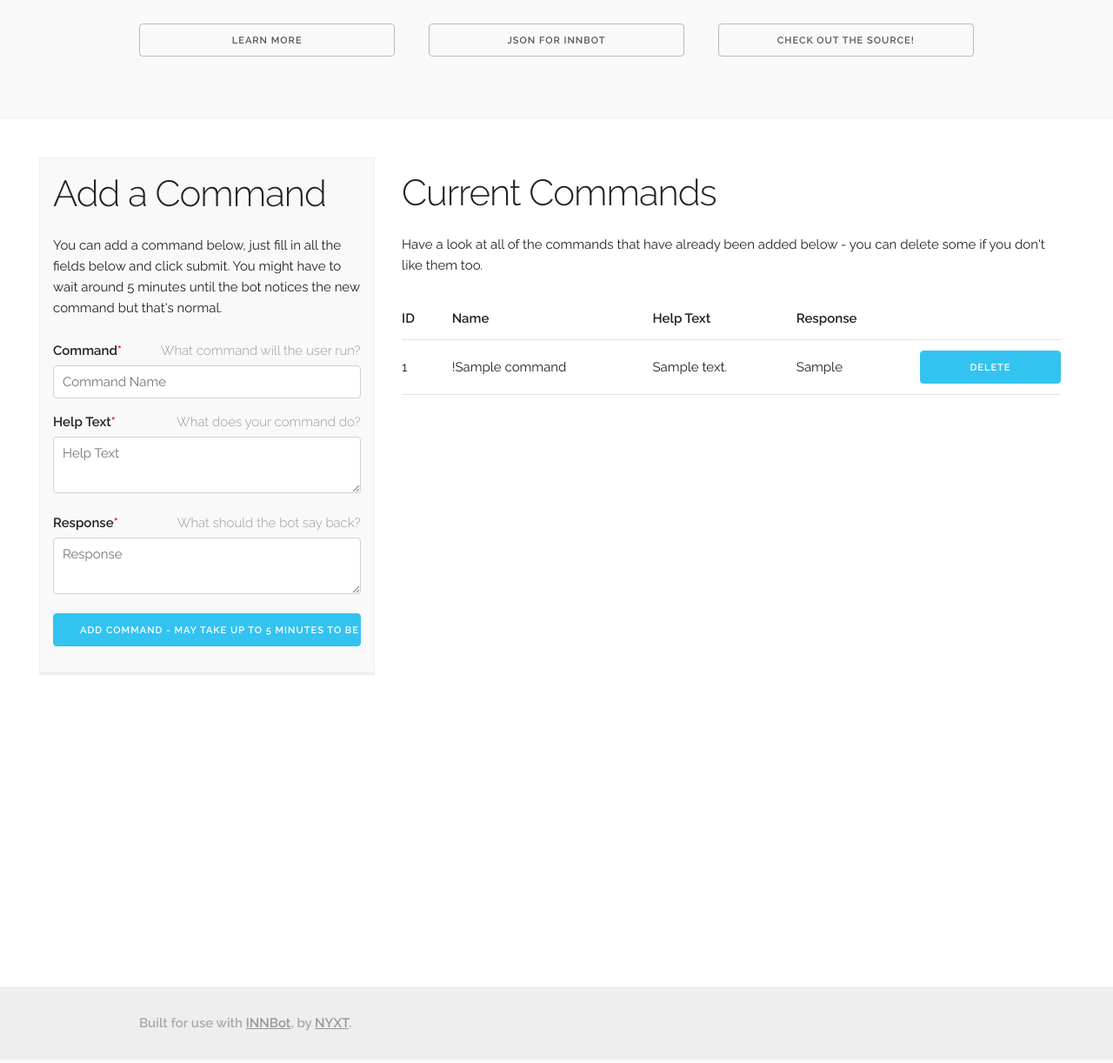
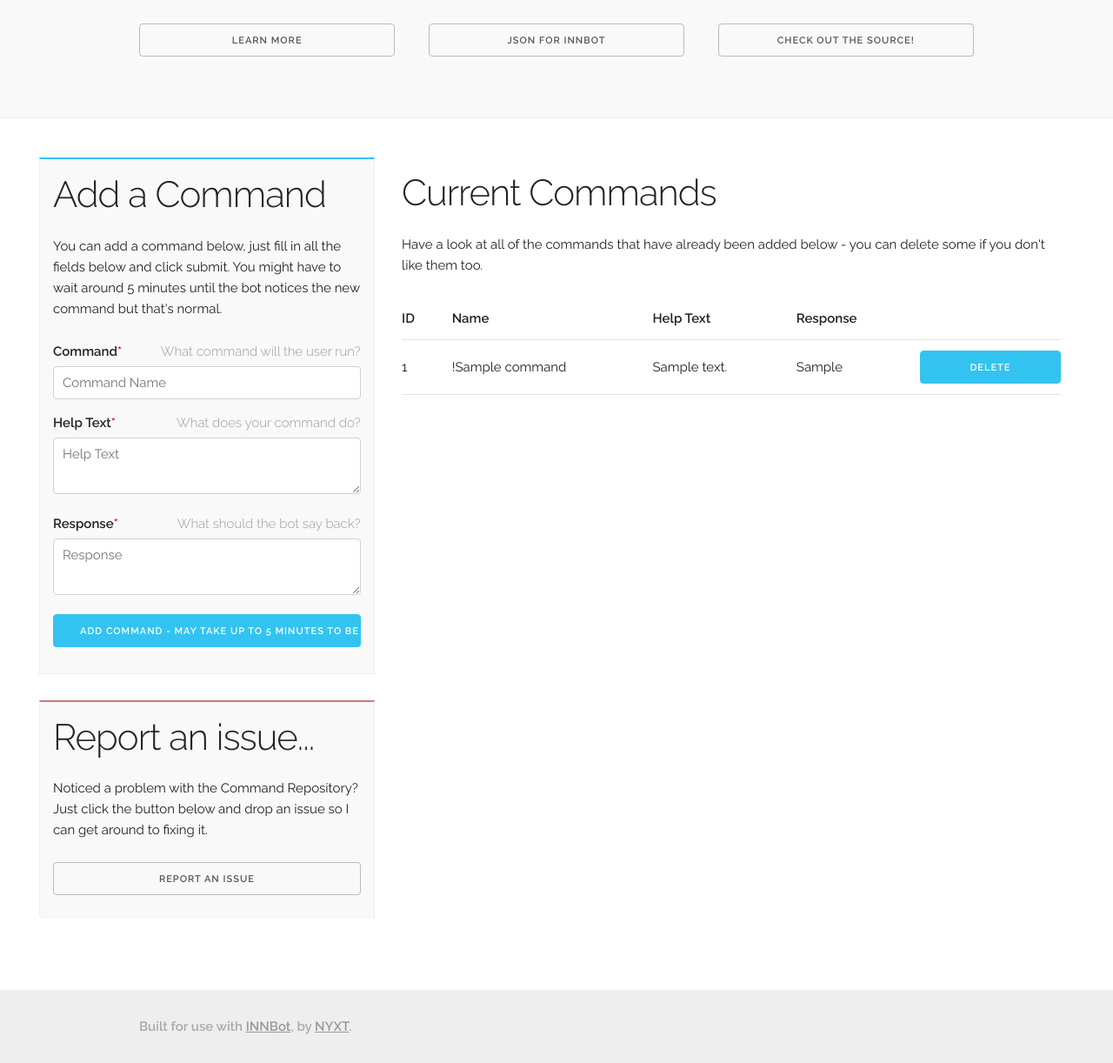
Before and after one commit to RelaySC/command-repository, a Flask app: page / in a window 1280 px wide. Shown: the part 503-1725 px from the top of the page at 87% size. Before the commit the page ends 1688 px from the top, so only its background shows below. Run offline with Flask 2, Linux system fonts and the light colour scheme; tables that the repository leaves empty hold one stand-in row (values such as "Sample post"); some libraries are stand-ins or nearby versions.

Commit message:
Added sidebar styling.

```diff
--- a/app/static/css/app.css
+++ b/app/static/css/app.css
@@ -18,15 +18,23 @@ section {
     min-height: 60em;
 }
 
-#add {
+.sidebar {
     padding: 1em;
     margin: -1em;
     background: #F9F9F9;
     border: 1px solid #eee;
-    border-bottom: 3px solid #eee;
+    margin-bottom: 3em;
 }
 
-#add > form {
+.sidebar-blue {
+    border-top: 2px solid #33C3F0;
+}
+
+.sidebar-red {
+    border-top: 2px solid #D07878;
+}
+
+.sidebar > form {
     margin-bottom: 0;
 }
 
--- a/app/templates/_add.html
+++ b/app/templates/_add.html
@@ -1,5 +1,4 @@
 {% import '_macros.html' as macros %}
-<div id="add">
 <h2>Add a Command</h2>
 <p>You can add a command below, just fill in all the fields below and click submit. You might have to wait around 5 minutes until the bot notices the new command but that's normal.</p>
 {% call macros.render_form(form, action_url=url_for('index'),
@@ -9,4 +8,3 @@
     {{ macros.render_field(form.help_text, placeholder='Help Text') }}
     {{ macros.render_field(form.response, placeholder='Response') }}
 {% endcall %}
-</div>
--- a/app/templates/index.html
+++ b/app/templates/index.html
@@ -2,7 +2,14 @@
 {% block content %}
 <section class="row">
     <div class="one-third column">
-        {% include '_add.html' %}
+        <div class="sidebar sidebar-blue">
+            {% include '_add.html' %}
+        </div>
+        <div class="sidebar sidebar-red">
+            <h2>Report an issue...</h2>
+            <p>Noticed a problem with the Command Repository? Just click the button below and drop an issue so I can get around to fixing it.</p>
+            <a class="button u-full-width" href="https://github.com/ImperialNewsNetwork/inn-bot/issues">Report An Issue</a>
+        </div>
     </div>
     <div class="two-thirds column">
         {% include '_view.html' %}
```
Lines whose indentation alone changed are shown as unchanged.
